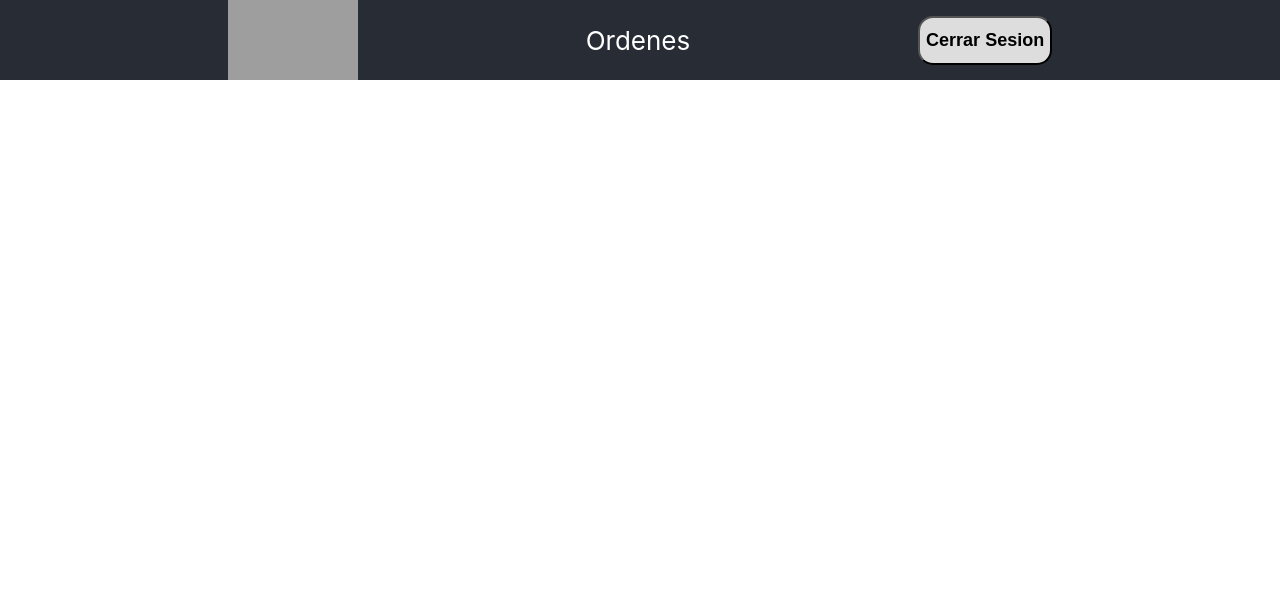
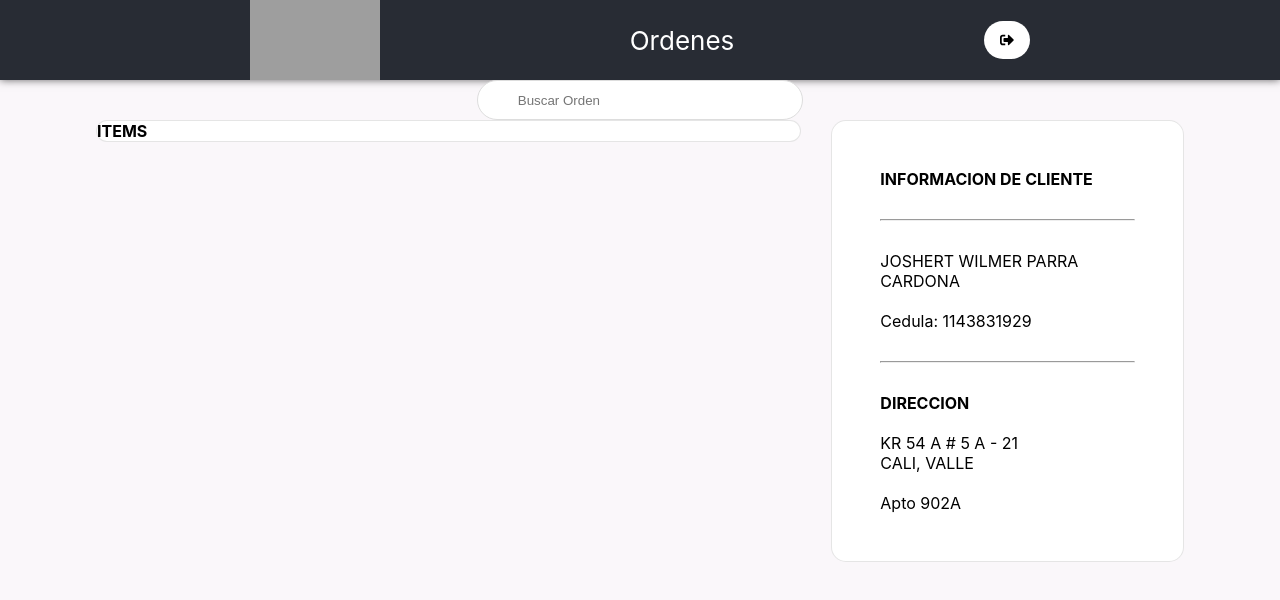
Before and after one commit to NRO04/test-lavital, a React (Create React App) app: page / in a window 1280 px wide. Shown: the top 600 px of the page. Built offline with nearby package versions, Linux system fonts and the light colour scheme; grey boxes are pictures that could not be loaded.

Commit message:
Search component Added

```diff
--- a/package.json
+++ b/package.json
@@ -3,6 +3,11 @@
   "version": "0.1.0",
   "private": true,
   "dependencies": {
+    "@fortawesome/fontawesome-svg-core": "^1.2.36",
+    "@fortawesome/free-brands-svg-icons": "^5.15.4",
+    "@fortawesome/free-regular-svg-icons": "^5.15.4",
+    "@fortawesome/free-solid-svg-icons": "^5.15.4",
+    "@fortawesome/react-fontawesome": "^0.1.16",
     "@reduxjs/toolkit": "^1.6.2",
     "@testing-library/jest-dom": "^5.15.0",
     "@testing-library/react": "^11.2.7",
--- a/src/App.css
+++ b/src/App.css
@@ -1,5 +1,9 @@
 /*Created By Nicolas RO*/
 
+* {
+  box-sizing: border-box;
+  margin: 0;
+}
 :root {
   --ro: "grid";
 }
@@ -18,9 +22,11 @@
   background-color: #282c34;
   font-size: calc(10px + 2vmin);
   color: black;
+  box-shadow: 0px 0px 8px rgba(0, 0, 0, 0.6);
 }
 
 .App-container {
+  background-color: #faf7fa;
   min-height: 100vh;
 }
 
@@ -109,6 +115,10 @@
 /* ------ Justify - Content ------*/
 .jc-center {
   justify-content: center;
+}
+
+.jc-space-evenly {
+  justify-content: space-evenly;
 }
 
 .jc-fx-end {
@@ -275,16 +285,10 @@
 }
 
 .item {
-  transition: all 0.3s ease-in;
-  flex-basis: 450px;
-  height: 200px;
-  /*
-  box-shadow: 0 10px 10px rgb(154 160 185 / 5%), 0 20px 40px rgb(166 173 201 / 40%);
-  */
-
   /*background: rgba(30, 32, 44, 0.95);*/
+  border: solid 1px rgba(0, 0, 0, 0.1);
   border-radius: 15px;
-  background-color: #faf7fa;
+  background-color: #ffffff;
   /*background-image: linear-gradient(#fdeae3, #fdeae3), linear-gradient(#f8c966, #f8c966), linear-gradient(#f1d6c3, #f1d6c3), linear-gradient(90deg, transparent 20px, #f9e5c7 0, #f9e5c7 calc(100% - 20px), transparent 0);*/
   background-size: 100% 50px, 50px 10px, 60px 10px, auto 50px;
   background-position: 0 0, 20px 80px, 20px 100px, left 0 bottom 20px;
@@ -301,10 +305,6 @@
   padding-right: 20px;
   -webkit-appearance: none;
   width: 30%;
-}
-
-.item:hover {
-  transform: translateY(-9px);
 }
 
 .input-element {
@@ -333,10 +333,12 @@
 }
 
 .btn {
-  background-color: #ddd;
+  background-color: rgb(255, 255, 255);
+  line-height: 24px;
   font-weight: 600;
-  font-size: 1.125rem;
-  border-radius: 15px;
-  padding-top: 0.75rem;
-  padding-bottom: 0.75rem;
+  border-radius: 28px;
+  font-size: 14px;
+  padding: 7px 16px;
+  border: none;
+  cursor: pointer;
 }
--- a/src/App.tsx
+++ b/src/App.tsx
@@ -1,12 +1,71 @@
 import './App.css';
 import OrdersModule from './modules/orders/insfrastructure';
-import {Header} from "./components/header/Header";
+import { Header } from "./components/header/Header";
+import { Search } from './components/Search/search';
 
 function App() {
 
   return (
     <div className="App-container">
-        <Header/>
+      <Header />
+
+      <div style={{ width: "85%", margin: "0 auto", minHeight: "100vh" }}>
+        <Search></Search>
+
+        <div style={{ margin: "0", display: "flex", gap: "30px" }}>
+
+
+          <div style={{ flex: 2 }}>
+            <div className="item">
+              <h4>ITEMS</h4>
+            </div>
+          </div>
+
+          <div style={{ flex: 1 }}>
+
+            <div className="item" style={{ display: "flex", flexDirection: "column", gap: "30px", padding: "3rem" }}>
+
+              <div>
+                <h4>INFORMACION DE CLIENTE</h4>
+              </div>
+              <hr />
+
+              <div className="flex flex-dir-col gap-20">
+                <span>
+                  JOSHERT WILMER PARRA CARDONA
+                </span>
+                <span>
+                  Cedula: 1143831929
+                </span>
+
+              </div>
+
+              <hr />
+
+              <div className="flex flex-dir-col gap-20">
+
+
+                <strong>
+                  DIRECCION
+                </strong>
+                <span>
+                  KR 54 A # 5 A - 21 <br />
+                  CALI, VALLE
+
+                </span>
+
+
+                <span>
+                  Apto 902A
+                </span>
+              </div>
+
+            </div>
+
+          </div>
+        </div>
+
+      </div>
     </div>
   );
 
--- /dev/null
+++ b/src/components/Search/search.tsx
@@ -0,0 +1,16 @@
+
+
+
+
+
+export const Search = () => {
+
+    return (
+        <>
+            <div className="flex jc-center align-i-center">
+                <input className="input-el" style={{ width: "30%" }} type="text" placeholder="Buscar Orden" />
+            </div>
+        </>
+    );
+
+}
--- a/src/components/header/Header.tsx
+++ b/src/components/header/Header.tsx
@@ -1,6 +1,6 @@
 
-
-
+import { FontAwesomeIcon } from '@fortawesome/react-fontawesome'
+import { faSignOutAlt } from '@fortawesome/free-solid-svg-icons'
 
 export const Header = () => {
 
@@ -21,7 +21,9 @@ export const Header = () => {
                 </nav>
 
                 <div className="flex align-i-center">
-                    <button className="btn">Cerrar Sesion</button>
+                    <button className="btn">
+                        <FontAwesomeIcon icon={faSignOutAlt} />
+                    </button>
                 </div>
 
             </header>
```
